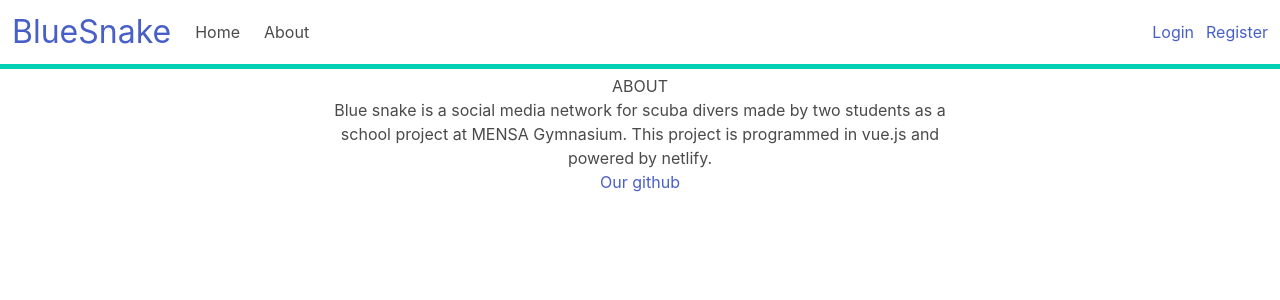
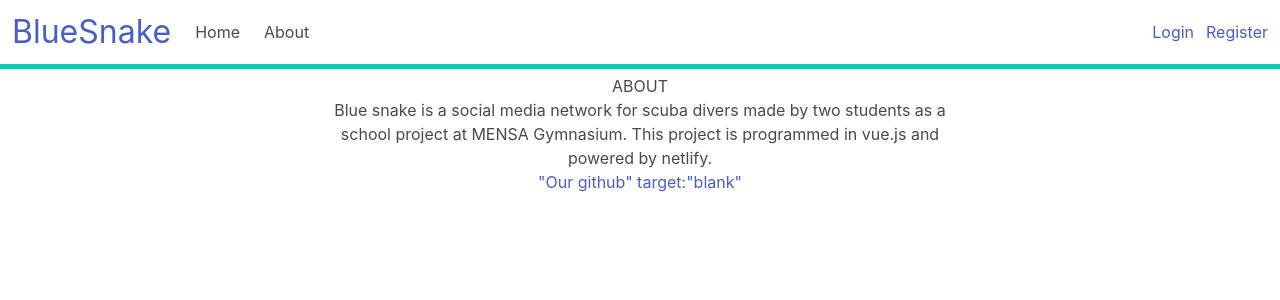
Before and after one commit to TobAFilip/BlueSnake, a Vue app in the folder packages/client/: page /#/about in a window 1280 px wide. Shown: the top 300 px of the page. Built offline with nearby package versions, Linux system fonts and the light colour scheme.

Commit message:
Update About.vue

```diff
--- a/packages/client/src/views/About.vue
+++ b/packages/client/src/views/About.vue
@@ -3,6 +3,6 @@
     <h1>ABOUT</h1>
     <p>Blue snake is a social media network for scuba divers made by two students as a school project at MENSA Gymnasium.
     This project is programmed in vue.js and powered by netlify.</p>
-    <a href="https://github.com/TobAFilip/BlueSnake">Our github</a>
+    <a href="https://github.com/TobAFilip/BlueSnake">"Our github" target:"blank"</a>
   </div>
 </template>
```
